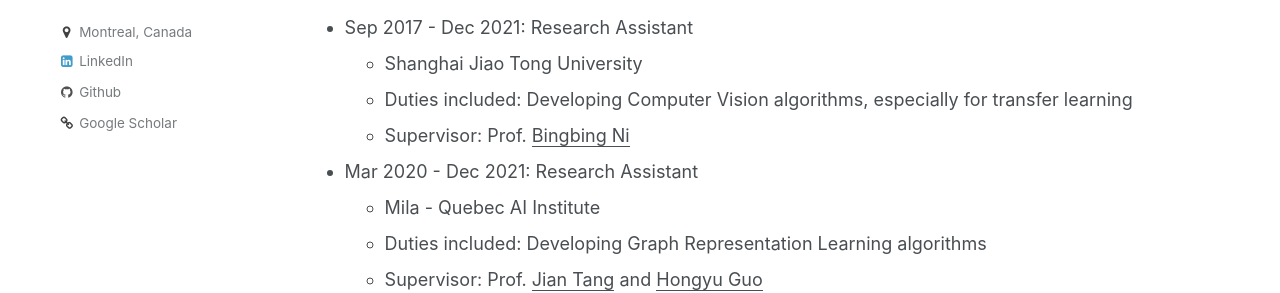
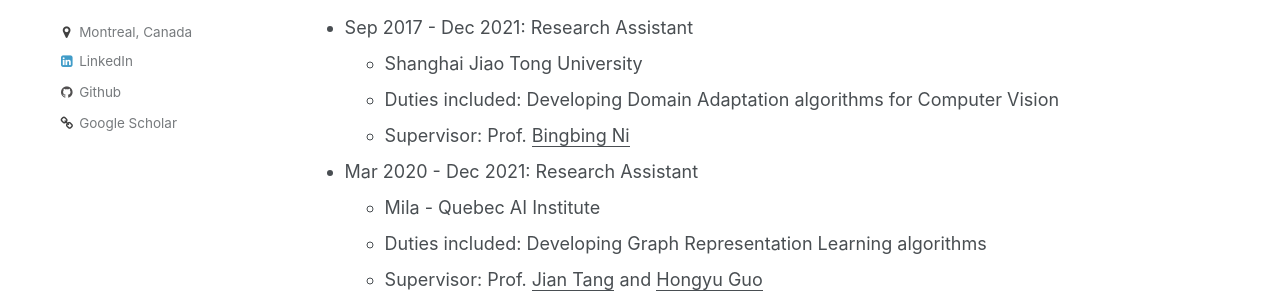
Before and after one commit to ChrisAllenMing/ChrisAllenMing.github.io, a Jekyll site: the page built from _pages/cv.md, in a window 1280 px wide and 900 px high. Shown: the part 367-660 px from the top of the window. Built offline with Jekyll 4.4.1, drawn with Linux system fonts in a browser that asks for light colours.

Commit message:
Revise CV

```diff
--- a/_pages/cv.md
+++ b/_pages/cv.md
@@ -19,7 +19,7 @@ Work experience
 ======
 * Sep 2017 - Dec 2021: Research Assistant
   * Shanghai Jiao Tong University
-  * Duties included: Developing Computer Vision algorithms, especially for transfer learning
+  * Duties included: Developing Domain Adaptation algorithms for Computer Vision
   * Supervisor: Prof. <a href="https://scholar.google.com/citations?hl=zh-CN&user=eUbmKwYAAAAJ"><u>Bingbing Ni</u>
 
 * Mar 2020 - Dec 2021: Research Assistant
```
